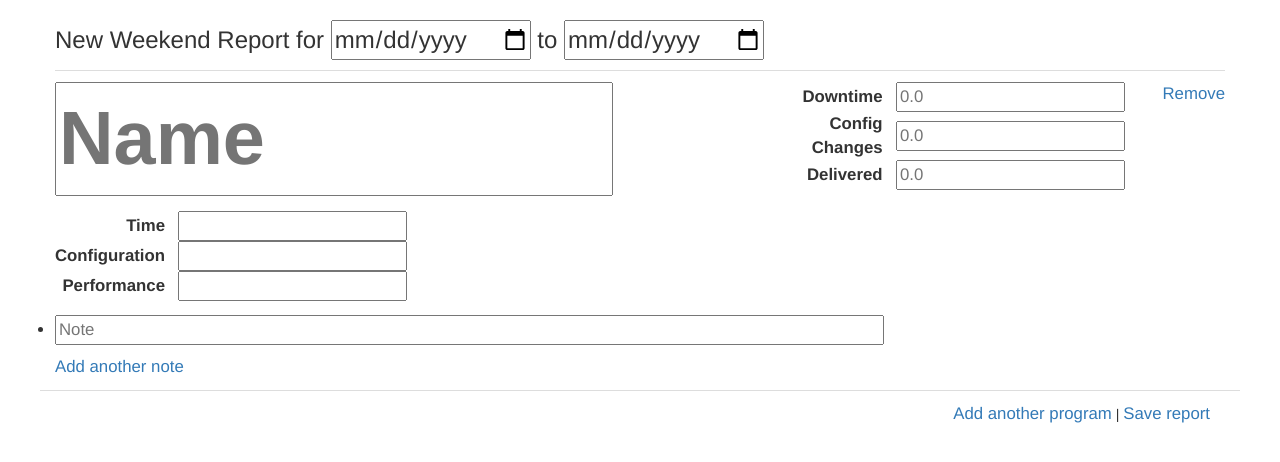
After one commit to mattgibbs/weekend_report, a Flask app: page /reports/new/ in a window 1280 px wide. The commit adds this page. Shown: the top 462 px of the page. Run offline with Flask 2, Linux system fonts and the light colour scheme; some libraries are stand-ins or nearby versions.

Commit message:
Add a form to make new reports.  Doesn't handle history plots or events yet.

```diff
--- /dev/null
+++ b/app/static/form.js
@@ -0,0 +1,41 @@
+/* form.js - adds interactivity to the weekend report form */
+$( window ).load(function() {
+  var program_number = 0;
+  addNewProgram();
+
+  $("a#add-program").on('click', function() {
+    addNewProgram();
+    return false;
+  });
+
+  $("div#program-list").on('click', 'a.add-note', function() {
+    var last_note_selector = $(this).prev().children().last();
+    var new_note_selector = last_note_selector.clone().insertAfter(last_note_selector).find('input').val("");
+    return false;
+  });
+
+  $("div#program-list").on('click', 'a.remove-program', function() {
+    var program_to_delete = $(this).parent().parent();
+    $(program_to_delete).remove();
+    return false;
+  });
+
+  $("a#save-report").on('click', function() {
+    $('form#report').submit();
+  });
+
+  function addNewProgram() {
+    var last_prog = $('div#program-list > div.program-row').last();
+    var blank_prog = $('div#blank-program > div.program-row');
+    var new_prog = blank_prog.clone().appendTo('div#program-list');
+    new_prog.find('input').each(function(index) {
+      var oldname = $(this).attr("name");
+      if (oldname === "program") {
+        $(this).attr("value", program_number);
+      } else {
+        $(this).attr("name", oldname + program_number);
+      }
+    });
+    program_number += 1;
+  }
+});
--- a/app/static/report.css
+++ b/app/static/report.css
@@ -49,3 +49,29 @@ div.program-notes table th {
 ul.notes-list {
 	padding-left: 0px;
 }
+
+a#add-program {
+  font-size: 1.2em;
+}
+
+a#save-report {
+  font-size: 1.2em;
+}
+
+div.downtime-inputs table th {
+	text-align: right;
+	padding-right: 0.8em;
+}
+
+div.downtime-inputs {
+  font-size: 1.2em;
+}
+
+input.name {
+  margin-bottom: 0.2em;
+}
+
+a.remove-program {
+  float: right;
+  font-size: 1.2em;
+}
--- /dev/null
+++ b/app/templates/report_form.html
@@ -0,0 +1,61 @@
+{% extends "base.html" %}
+{% block content %}
+<script src="{{ url_for('static', filename='form.js') }}" charset="utf-8"></script>
+<form method="post" name="report" role="form" id="report" action="{{ url_for('create_report') }}">
+  <div id="heading" class="row">
+    <h3>New Weekend Report for <input name="start" type="date" placeholder="mm/dd/yyyy"> to <input name="end" type="date" placeholder="mm/dd/yyyy"></h3>
+  </div>
+  <div id="program-list" class="row">
+  </div>
+  <div class="add row">
+    <div class="col-sm-12" style="text-align: right;">
+      <a id="add-program" href="#">Add another program</a> | <a id="save-report" href="#">Save report</a>
+    </div>
+  </div>
+  <div id="blank-program" style="display: none;">
+    <div class="program-row row">
+      <div class="program-notes col-sm-7">
+        <input type="hidden" name="program" value="">
+        <span class="program-name"><input class="name" name="name-" placeholder="Name" size="10"></span>
+        <table>
+          <tr>
+            <th>Time</th>
+            <td><input name="time_note-"></td>
+          </tr>
+          <tr>
+            <th>Configuration</th>
+            <td><input name="config_note-"></td>
+          </tr>
+          <tr>
+            <th>Performance</th>
+            <td><input name="performance_note-"></td>
+          </tr>
+        </table>
+        <ul class="notes-list">
+          <li><input name="other_note-" placeholder="Note" size="80"></li>
+        </ul>
+        <a href="#" class="add-note">Add another note</a>
+      </div>
+      <div class="downtime-inputs col-sm-4">
+        <table>
+          <tr>
+            <th>Downtime</th>
+            <td><input name="downtime-" placeholder="0.0"></td>
+          </tr>
+          <tr>
+            <th>Config Changes</th>
+            <td><input name="config_changes-" placeholder="0.0"></td>
+          </tr>
+          <tr>
+            <th>Delivered</th>
+            <td><input name="delivered-" placeholder="0.0"></td>
+          </tr>
+        </table>
+      </div>
+      <div class="col-sm-1">
+        <a href="#" class="remove-program">Remove</a>
+      </div>
+    </div>
+  </div>
+</form>
+{% endblock %}
--- a/app/templates/report_index.html
+++ b/app/templates/report_index.html
@@ -5,7 +5,7 @@
     <h3>Weekend Reports</h3>
   </div>
   <div class="col-sm-6" style="text-align: right;">
-    <h3><a href="#">New</a></h3>
+    <h3><a href="{{ url_for('new_report') }}">New</a></h3>
   </div>
 </div>
 <div class="row">
--- a/app/views.py
+++ b/app/views.py
@@ -1,5 +1,5 @@
 from flask import render_template, flash, redirect, url_for, request
-from app import app, db, models
+from app import app, db, models, timeconverter
 from datetime import datetime
 
 @app.route('/')
@@ -9,7 +9,7 @@ def root_index():
 @app.route('/reports/')
 def report_index():
   reports = db.session.query(models.Report)
-  reports.order_by('end desc')
+  reports = reports.order_by('end desc')
   return render_template("report_index.html", reports=reports)
 
 @app.route('/reports/<int:reportid>/')
@@ -18,3 +18,52 @@ def show_report(reportid = None):
   if report == None:
     abort(404)
   return render_template("show_report.html", report=report)
+
+@app.route('/reports/new/')
+def new_report():
+  return render_template("report_form.html", report=None)
+
+@app.route('/create/', methods=['POST'])
+def create_report():
+  new_report = models.Report()
+  print(request.form)
+  try:
+    db.session.add(new_report)
+    #Parse the start time string and convert to UTC before storing it.
+    local_start = datetime.strptime(request.form['start'], "%m/%d/%Y")
+    local_start.replace(hour=8)
+    new_report.start = timeconverter.convert_to_UTC(local_start)
+
+    #Parse the end time string and convert to UTC before storing it.
+    local_end = datetime.strptime(request.form['end'], "%m/%d/%Y")
+    local_end.replace(hour=8)
+    new_report.end = timeconverter.convert_to_UTC(local_end)
+
+    programs = filter(None, request.form.getlist('program'))
+    for program_number in programs:
+      new_program = models.Program()
+      db.session.add(new_program)
+      new_program.report = new_report
+      new_program.name = request.form['name-' + program_number]
+      new_program.time_note = request.form['time_note-' + program_number]
+      new_program.config_note = request.form['config_note-' + program_number]
+      new_program.performance_note = request.form['performance_note-' + program_number]
+      other_notes = request.form.getlist('other_note-' + program_number)
+      for other_note in other_notes:
+        new_note = models.Note()
+        db.session.add(new_note)
+        new_note.program = new_program
+        new_note.text = other_note
+      new_downtime = models.DowntimeData()
+      db.session.add(new_downtime)
+      new_downtime.program = new_program
+      new_downtime.downtime = float(request.form['downtime-' + program_number])
+      new_downtime.config_changes = float(request.form['config_changes-' + program_number])
+      new_downtime.calc_delivered()
+    db.session.commit()
+  except:
+    db.session.rollback()
+    raise
+
+  flash('New report saved. <a href="' + url_for('show_report', reportid = new_report.id) + '">Click here to view it.</a>')
+  return redirect(url_for('report_index'))
--- a/config.py
+++ b/config.py
@@ -1,5 +1,6 @@
 CSRF_ENABLED = True
 SECRET_KEY = 'sfdopsajfodsiafhdsalnvsdofsap'
+LOCAL_TIMEZONE = "America/Los_Angeles"
 
 import os
 basedir = os.path.abspath(os.path.dirname(__file__))
```
Also changed, not shown: app/timeconverter.py (added, +9 -0 lines).
